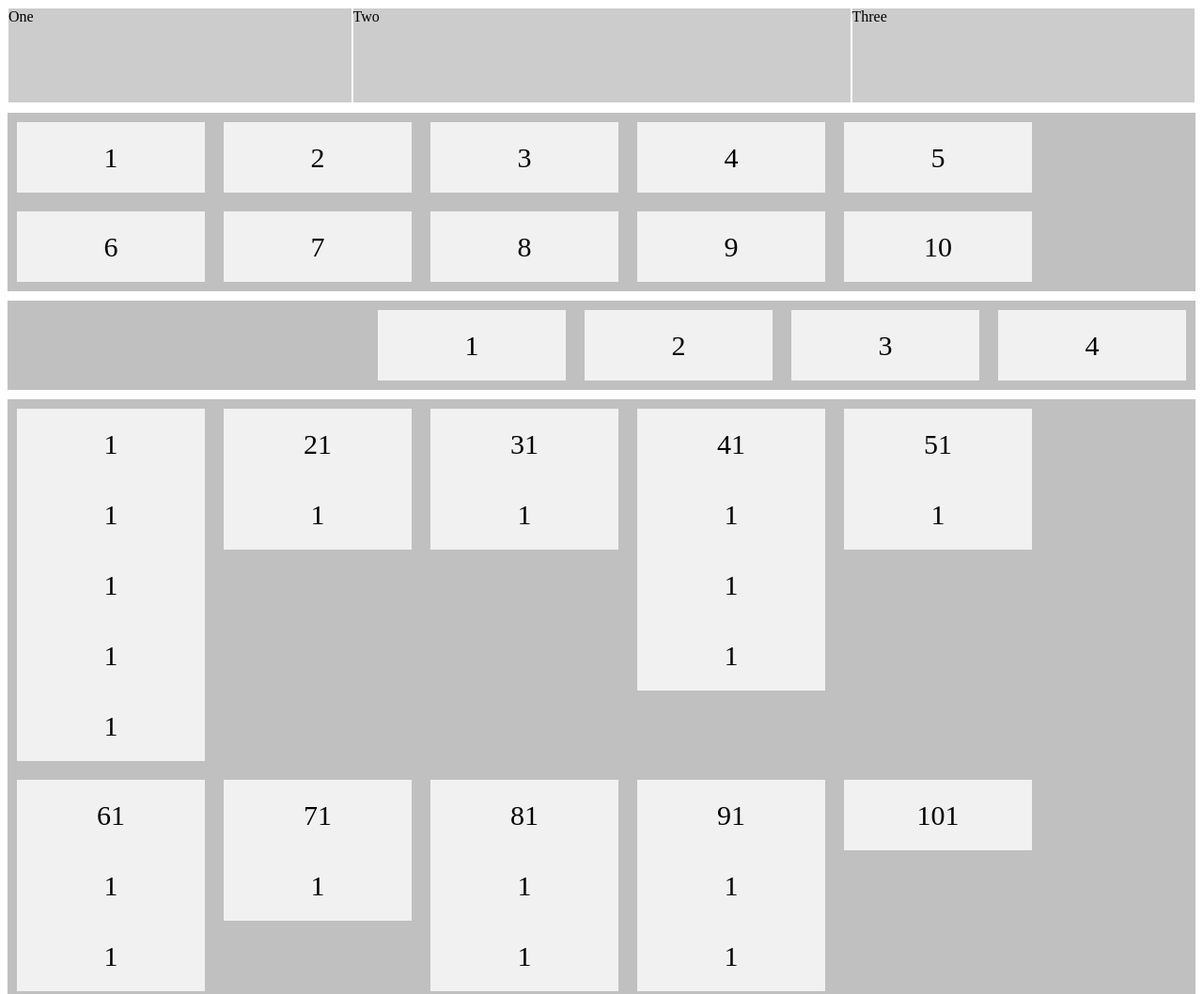
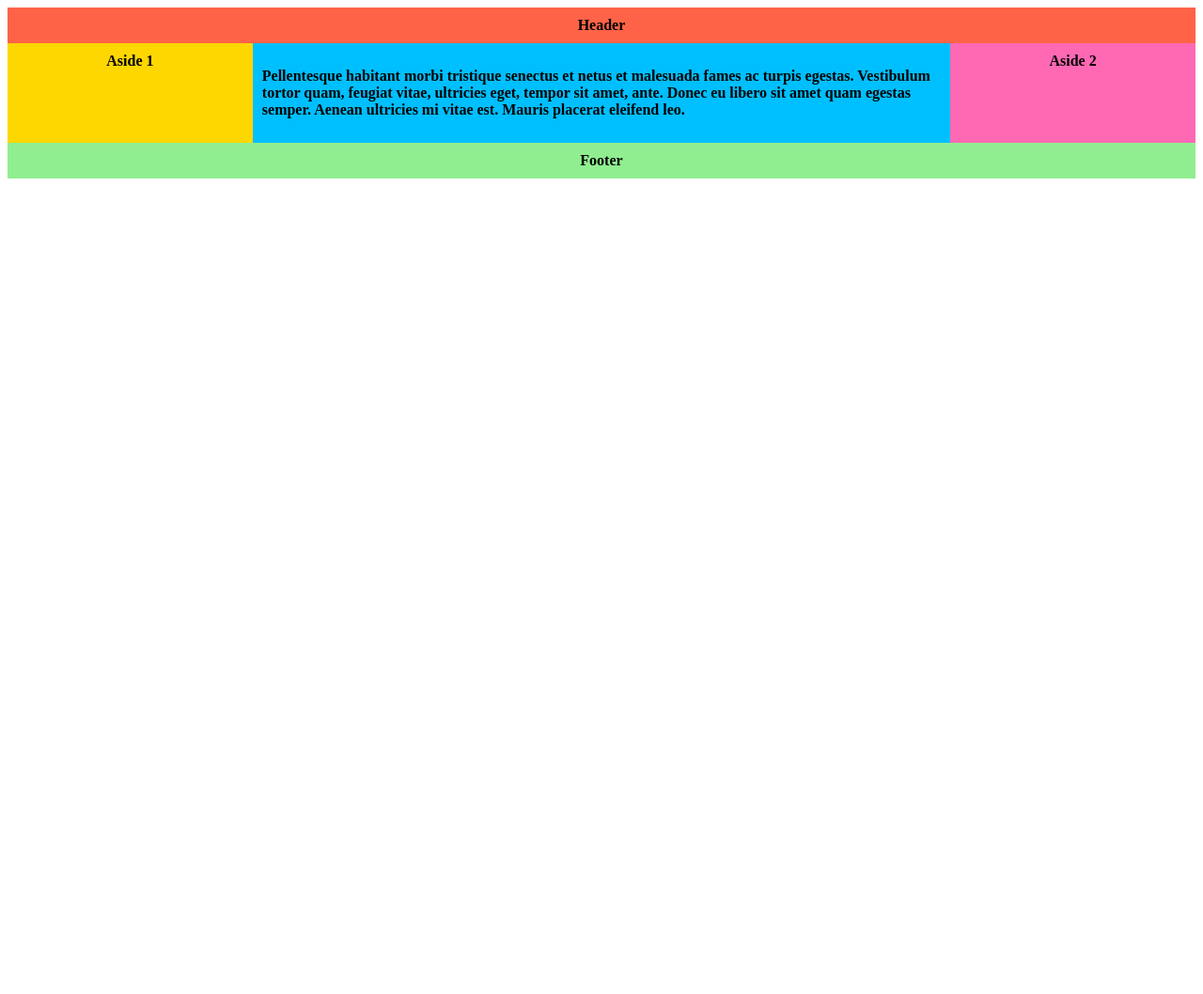
Before and after one commit to Rafiq123/practice-examples, a plain HTML site: page flex.html in a window 1280 px wide. Shown: the top 1058 px of the page at 94% size. After the commit the page ends 800 px from the top, so only its background shows below. Drawn offline with Linux system fonts and the light colour scheme.

Commit message:
update flex

```diff
--- a/flex.html
+++ b/flex.html
@@ -7,148 +7,78 @@
     <meta http-equiv="X-UA-Compatible" content="ie=edge">
     <title>Document</title>
     <style>
-        .break {
-            margin-bottom: 10px;
+        .wrapper {
+            display: flex;
+            flex-flow: row wrap;
+            font-weight: bold;
+            text-align: center;
         }
 
-        .container_1 {
-            display: flex;
-            flex-direction: row;
+        .wrapper>* {
+            padding: 10px;
+            flex: 1 100%;
         }
 
-        #one {
-            height: 100px;
-            flex-basis: 200px;
-            flex-grow: 1;
-            flex-direction: row;
-            border: 1px solid #fff;
-            background: #ccc
+        .header {
+            background: tomato;
         }
 
-        #two {
-            height: 100px;
-            flex-basis: 200px;
-            flex-grow: 2;
-            flex-direction: row;
-            border: 1px solid #fff;
-            background: #ccc
+        .footer {
+            background: lightgreen;
         }
 
-        #three {
-            height: 100px;
-            flex-basis: 200px;
-            flex-grow: 1;
-            flex-direction: row;
-            border: 1px solid #fff;
-            background: #ccc
+        .main {
+            text-align: left;
+            background: deepskyblue;
         }
 
-        .container_2 {
-            background: silver;
-            display: flex;
-            flex-direction: row;
-            flex-wrap: wrap;
-
-            /* flex-flow: row wrap;
-                is similar to
-                flex-direction: row;
-                 flex-wrap: wrap;
-            */
+        .aside-1 {
+            background: gold;
         }
 
-        .container_2 div {
-            background-color: #f1f1f1;
-            width: 200px;
-            margin: 10px;
-            text-align: center;
-            line-height: 75px;
-            font-size: 30px;
+        .aside-2 {
+            background: hotpink;
         }
 
-        .container_3 {
-            background: silver;
-            display: flex;
-            justify-content: flex-end
+        @media all and (min-width: 600px) {
+            .aside {
+                flex: 1 0 0;
+            }
         }
 
-        .container_3 div {
-            background-color: #f1f1f1;
-            width: 200px;
-            margin: 10px;
-            text-align: center;
-            line-height: 75px;
-            font-size: 30px;
-        }
-
-        .container_4 {
-            background: silver;
-            display: flex;
-            align-items : flex-start;
-            flex-flow: row wrap;
-        }
-
-        .container_4 div {
-            background-color: #f1f1f1;
-            width: 200px;
-            margin: 10px;
-            text-align: center;
-            line-height: 75px;
-            font-size: 30px;
+        @media all and (min-width: 800px) {
+            .main {
+                flex: 3 0px;
+            }
+            .aside-1 {
+                order: 1;
+            }
+            .main {
+                order: 2;
+            }
+            .aside-2 {
+                order: 3;
+            }
+            .footer {
+                order: 4;
+            }
         }
     </style>
 </head>
 
 <body>
-    <div class="container_1">
-        <div id="one">One</div>
-        <div id="two">Two</div>
-        <div id="three">Three</div>
-    </div>
-    <div class="break"></div>
-    <div class="container_2">
-        <div>1</div>
-        <div>2</div>
-        <div>3</div>
-        <div>4</div>
-        <div>5</div>
-        <div>6</div>
-        <div>7</div>
-        <div>8</div>
-        <div>9</div>
-        <div>10</div>
+    <div class="wrapper">
+        <header class="header">Header</header>
+        <article class="main">
+            <p>Pellentesque habitant morbi tristique senectus et netus et malesuada fames ac turpis egestas. Vestibulum tortor
+                quam, feugiat vitae, ultricies eget, tempor sit amet, ante. Donec eu libero sit amet quam egestas semper.
+                Aenean ultricies mi vitae est. Mauris placerat eleifend leo.</p>
+        </article>
+        <aside class="aside aside-1">Aside 1</aside>
+        <aside class="aside aside-2">Aside 2</aside>
+        <footer class="footer">Footer</footer>
     </div>
 
-    <div class="break"></div>
-    <div class="container_3">
-        <div>1</div>
-        <div>2</div>
-        <div>3</div>
-        <div>4</div>
-    </div>
-
-    <div class="break"></div>
-    <div class="container_4">
-        <div>1<br/>1<br/>1<br/>1<br/>1<br/></div>
-        <div>21<br/>1<br/></div>
-        <div>31<br/>1<br/></div>
-        <div>41<br/>1<br/>1<br/>1<br/></div>
-        <div>51<br/>1<br/></div>
-        <div>61<br/>1<br/>1<br/></div>
-        <div>71<br/>1<br/></div>
-        <div>81<br/>1<br/>1<br/></div>
-        <div>91<br/>1<br/>1<br/></div>
-        <div>101<br/></div>
-         <div>1<br/>1<br/>1<br/>1<br/>1<br/></div>
-        <div>21<br/>1<br/></div>
-        <div>31<br/>1<br/></div>
-        <div>41<br/>1<br/>1<br/>1<br/></div>
-        <div>51<br/>1<br/></div>
-        <div>61<br/>1<br/>1<br/></div>
-        <div>71<br/>1<br/></div>
-        <div>81<br/>1<br/>1<br/></div>
-        <div>91<br/>1<br/>1<br/></div>
-        <div>101<br/></div>
-    </div>
 </body>
 
 </html>
```
